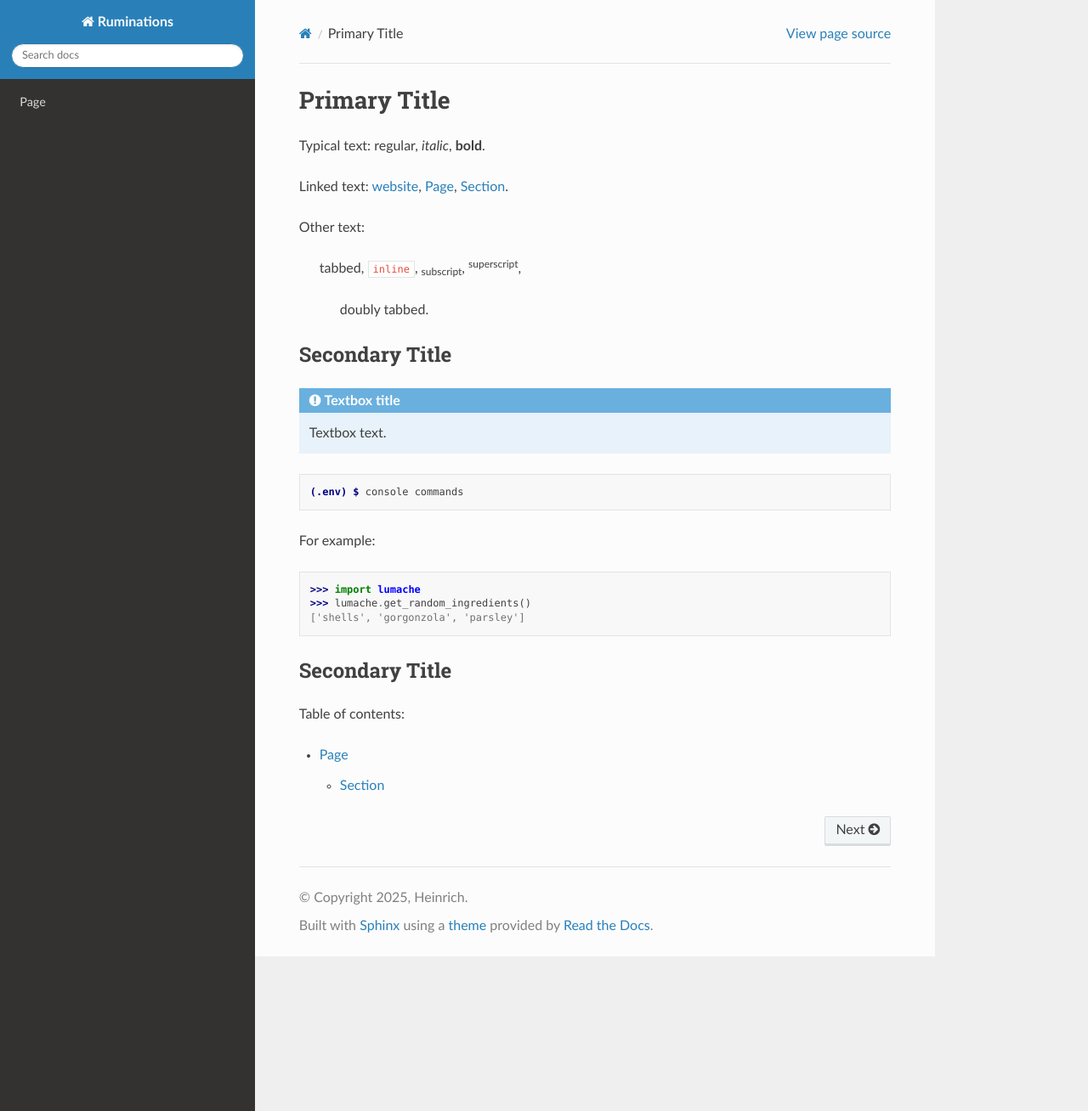
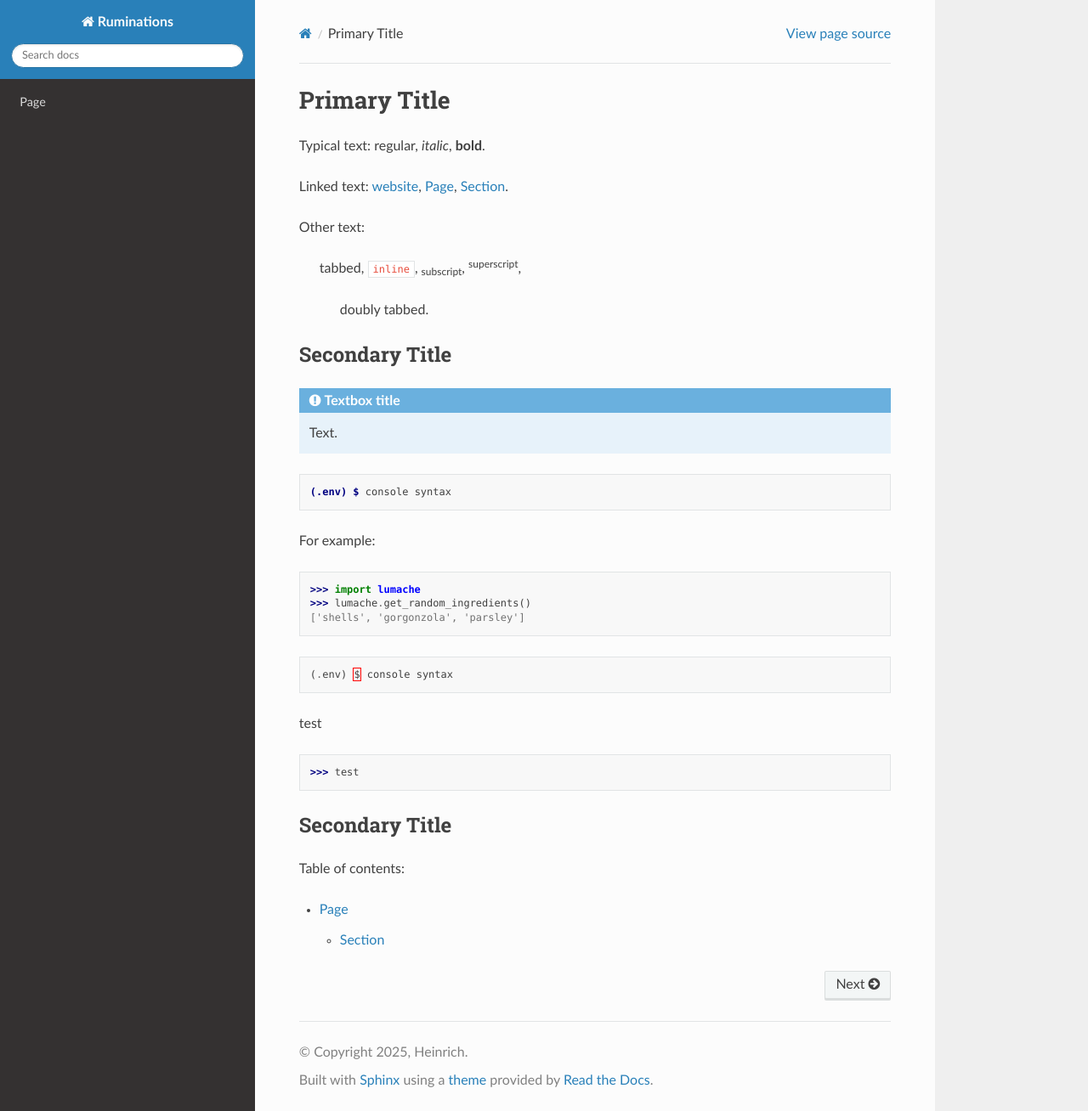
Before and after one commit to atheinrich/ReadTheDocs, a Sphinx documentation site: the page built from docs/source/index.rst, in a window 1280 px wide and 1308 px high. Shown: the whole window at 85% size. Built offline with Sphinx 7.4.7 and the Read the Docs theme 3.1.0, drawn with Linux system fonts in a browser that asks for light colours.

Commit message:
Update index.rst

```diff
--- a/docs/source/index.rst
+++ b/docs/source/index.rst
@@ -25,11 +25,11 @@ Secondary Title
 
 .. admonition:: Textbox title
 
-   Textbox text.
+   Text.
 
 .. code-block:: console
 
-   (.env) $ console commands
+   (.env) $ console syntax
 
 For example:
 
@@ -37,6 +37,13 @@ For example:
 >>> lumache.get_random_ingredients()
 ['shells', 'gorgonzola', 'parsley']
 
+.. code-block:: python
+
+   (.env) $ console syntax
+
+test
+
+>>> test
 
 Secondary Title
 ---------------
```
